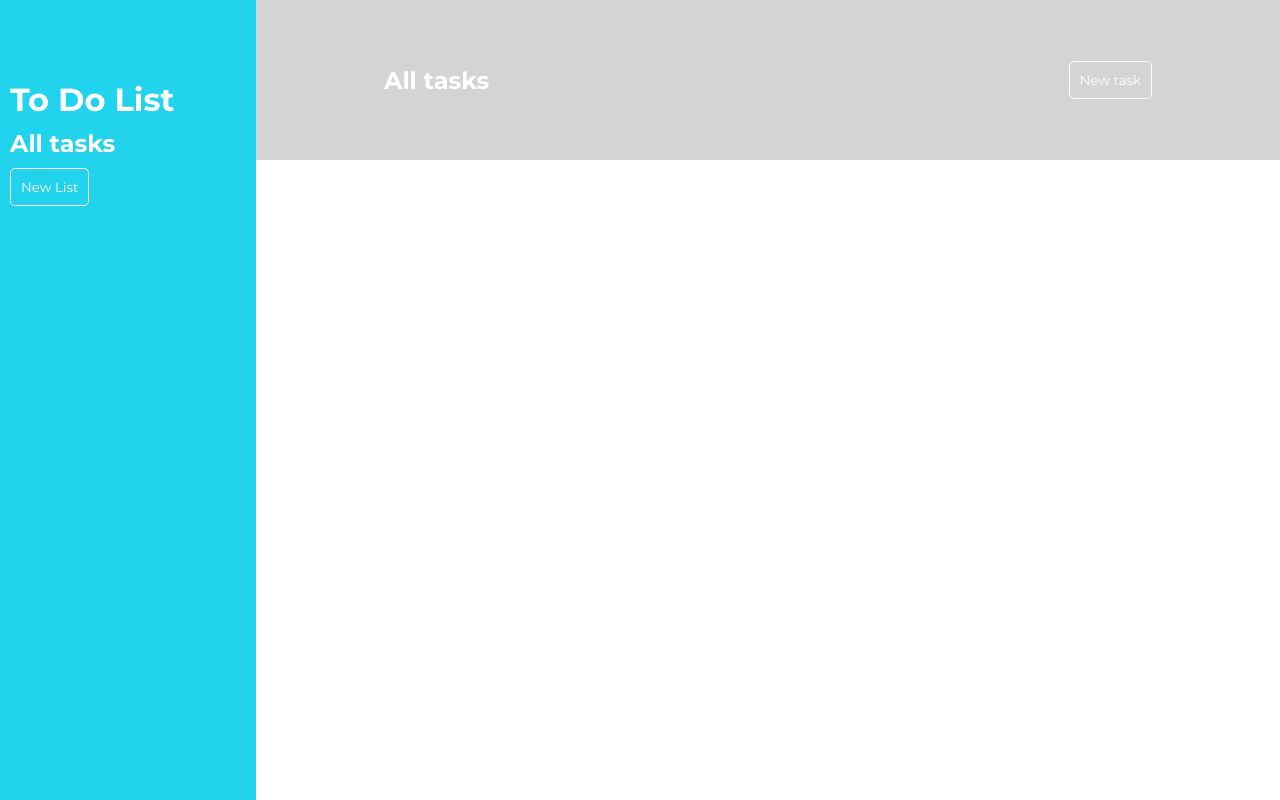
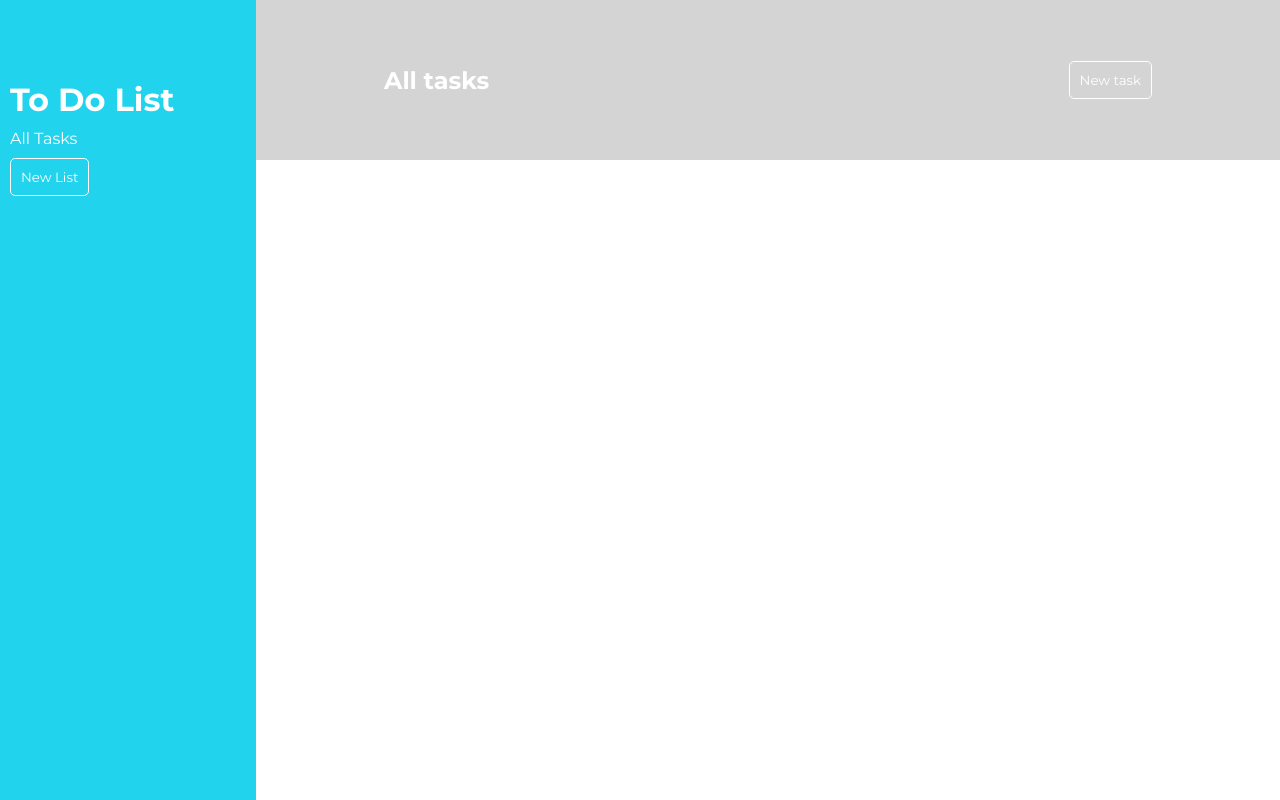
Before and after one commit to Mrsguigles11/todo_list, a website built with webpack: page src/template.html in a window 1280 px wide. Built offline with nearby package versions, Linux system fonts and the light colour scheme.

Commit message:
Change the addListToSidebar function in dom module so that the lists are links that will change the current list to the one selected.

```diff
--- a/src/index.js
+++ b/src/index.js
@@ -5,6 +5,7 @@ const dom = (function () {
         newTaskButton : document.querySelector("#new_task_button"),
         newListButton : document.querySelector("#new_list_button"),
         sideBar : document.querySelector(".sidebar"),
+        lists : document.querySelector(".lists"),
     }
 
     const bindEvents = function () {
@@ -23,7 +24,11 @@ const dom = (function () {
     const addListToSidebar = function (list) {
         const newList = document.createElement('div');
         newList.textContent = list.listTitle;
-        cache.sideBar.appendChild(newList);
+        newList.addEventListener('click', () => {
+            listManager.changeCurrentList(list);
+            console.log(listManager.getCurrentList());
+        })
+        cache.lists.appendChild(newList);
     }
 
     bindEvents();
@@ -44,7 +49,8 @@ class List {
 
 const listManager = (function () {
     const allTasks = new List ("All Tasks");
-    const currentList = allTasks;
+    dom.addListToSidebar(allTasks);
+    let currentList = allTasks;
     const lists = [allTasks];
 
     const addList = function(list) {
@@ -56,7 +62,11 @@ const listManager = (function () {
         return(currentList);
     }
 
-    return{addList, getCurrentList}
+    const changeCurrentList = function (list) {
+        currentList = list;
+    }
+
+    return{addList, getCurrentList, changeCurrentList}
  })();
 
  const taskManager = (function () {
--- a/src/styles.css
+++ b/src/styles.css
@@ -50,3 +50,7 @@ button {
     border-radius: 5px;
     cursor: pointer;
 }
+
+h3 {
+    cursor: pointer;
+}
--- a/src/template.html
+++ b/src/template.html
@@ -8,7 +8,7 @@
 <body>
     <div class="sidebar">
         <h1>To Do List</h1>
-        <h2>All tasks</h2>
+        <div class="lists"></div>
         <button id="new_list_button">New List</button>
     </div>
     <div class="header">
```
